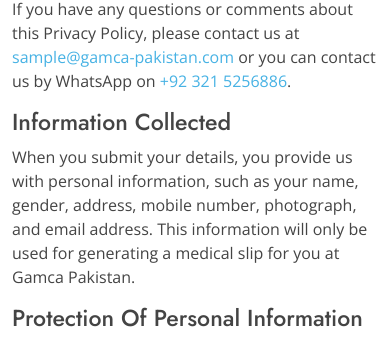
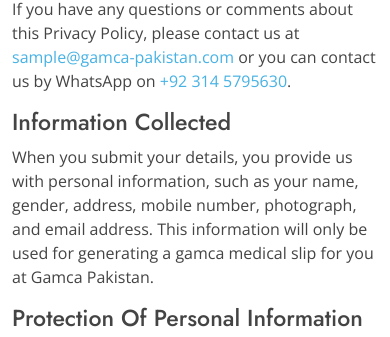
Before and after one commit to moinhanif/bilal-gamca, a plain HTML site: page privacy-policy.html in a window 390 px wide. Shown: the part 725-1062 px from the top of the page. Drawn offline with nearby package versions, Linux system fonts and the light colour scheme.

Commit message:
Update phone number privacy-policy.html

```diff
--- a/privacy-policy.html
+++ b/privacy-policy.html
@@ -76,10 +76,10 @@
 
     <h3>How Do We Collect Your Information</h3>
     <p>This Privacy Policy describes Gamca Pakistan policies and procedures on the collection, use, and disclosure of information. When using any of our Services, you consent to the collection, transfer, manipulation, storage, disclosure, and other uses of your information as described in this Privacy Policy.</p>
-    <p>If you have any questions or comments about this Privacy Policy, please contact us at <a href="mailto:sample@gamca-pakistan.com">sample@gamca-pakistan.com</a> or you can contact us by WhatsApp on <a href="tel:+923215256886">+92 321 5256886</a>.</p>
+    <p>If you have any questions or comments about this Privacy Policy, please contact us at <a href="mailto:sample@gamca-pakistan.com">sample@gamca-pakistan.com</a> or you can contact us by WhatsApp on <a href="tel:+923145795630">+92 314 5795630</a>.</p>
 
     <h3>Information Collected</h3>
-    <p>When you submit your details, you provide us with personal information, such as your name, gender, address, mobile number, photograph, and email address. This information will only be used for generating a medical slip for you at Gamca Pakistan.</p>
+    <p>When you submit your details, you provide us with personal information, such as your name, gender, address, mobile number, photograph, and email address. This information will only be used for generating a gamca medical slip for you at Gamca Pakistan.</p>
 
     <h3>Protection Of Personal Information</h3>
     <p>Gamca Pakistan takes precautions — including administrative, technical, and physical measures — to safeguard your personal information against loss, theft, and misuse, as well as against unauthorized access, disclosure, alteration, and destruction.</p>
```
